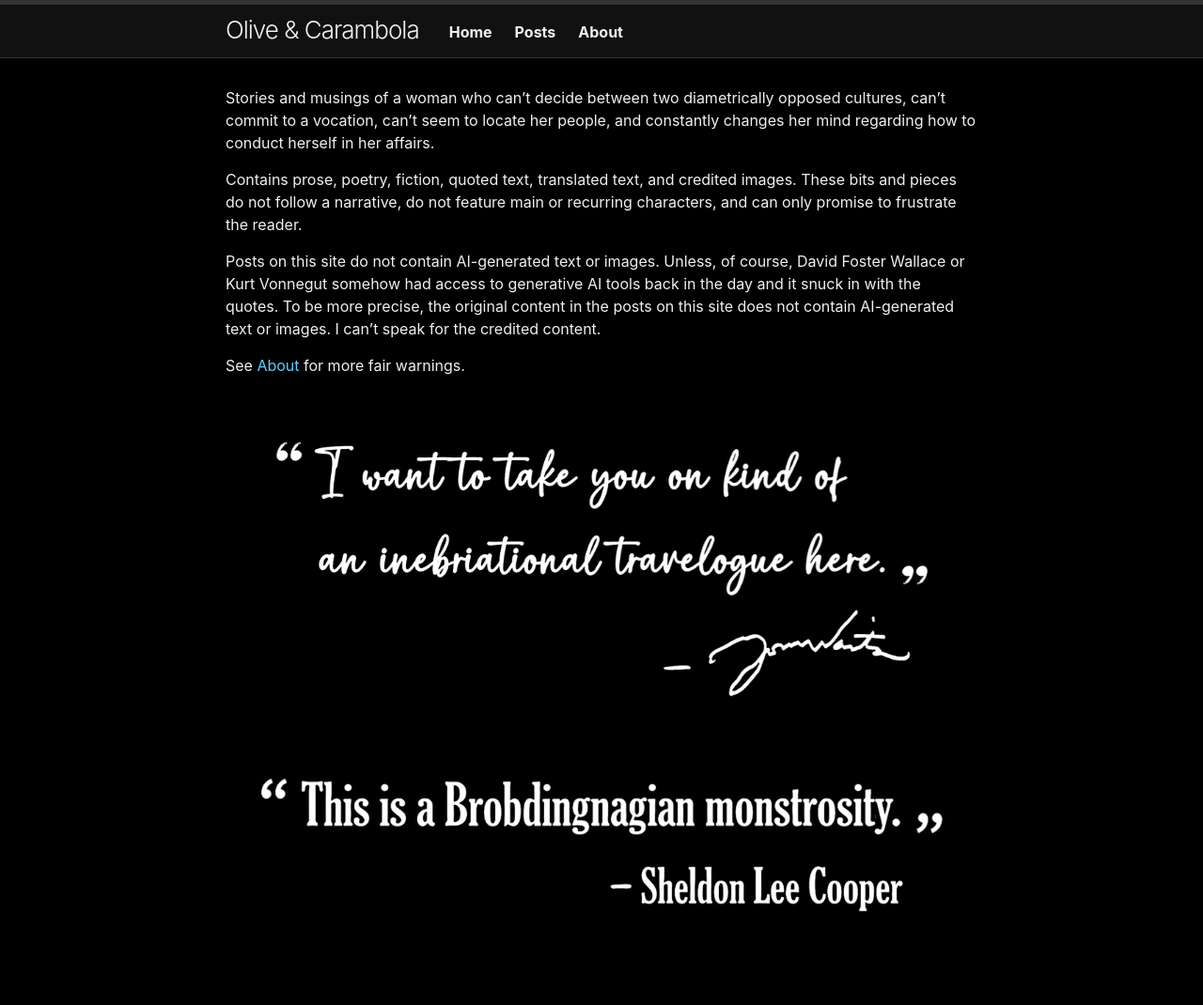
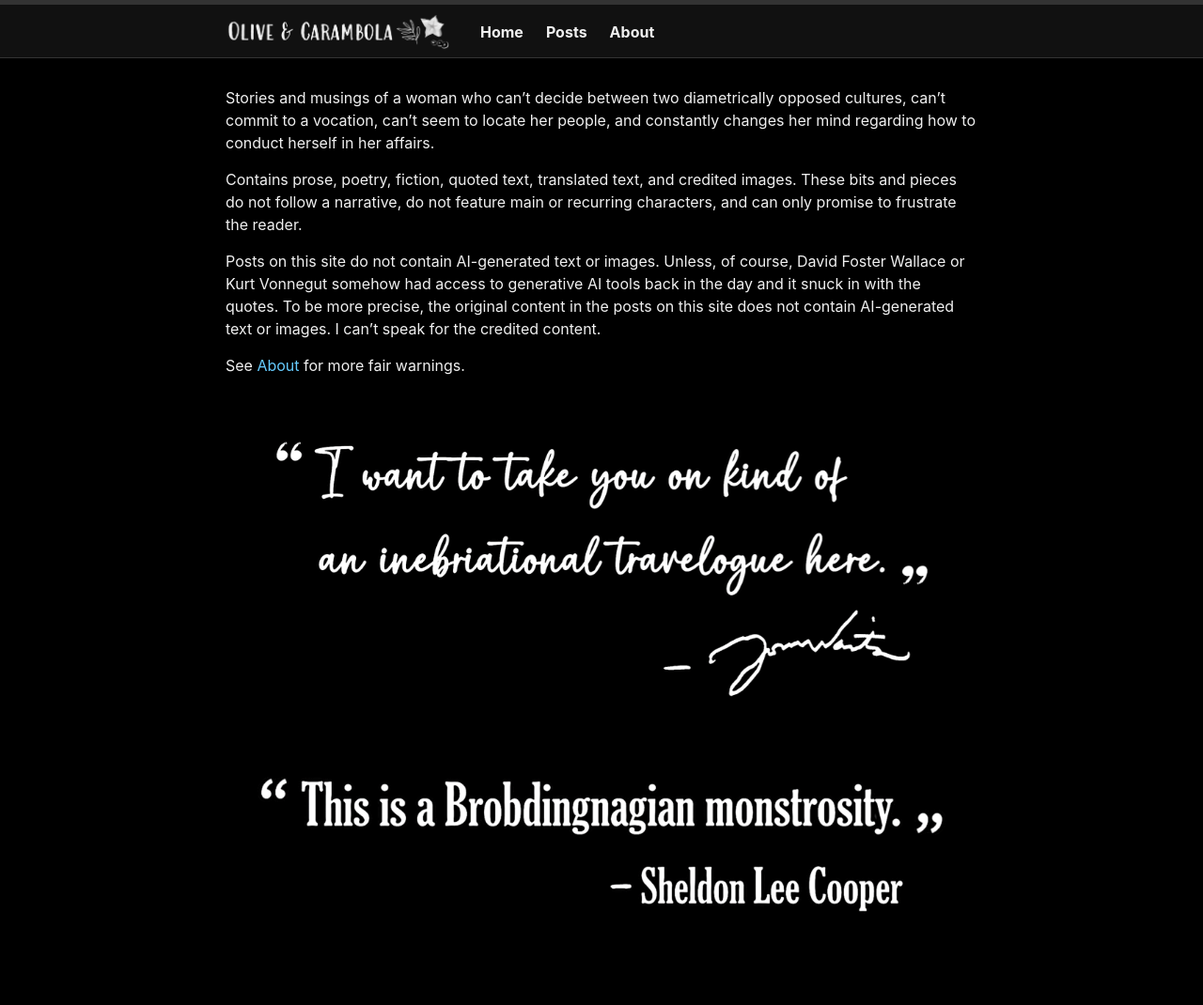
Before and after one commit to olivecarambola/coda, a Jekyll site: the page built from index.md, in a window 1280 px wide. Shown: the whole page at 94% size. Built offline with Jekyll 4.4.1, drawn with Linux system fonts in a browser that asks for light colours.

Commit message:
Update header.html

```diff
--- a/_includes/header.html
+++ b/_includes/header.html
@@ -1,6 +1,8 @@
 <header class="site-header">
   <div class="wrapper">
-    <span class="site-title">{{ site.title | escape }}</span>
+    <a href="{{ "/" | relative_url }}" class="site-title">
+      <img src="{{ '/assets/images/logo.png' | relative_url }}" alt="Site Logo" style="height: 40px;">
+    </a>
 
     <nav class="topbar">
       <ul class="topbar-menu">
```
